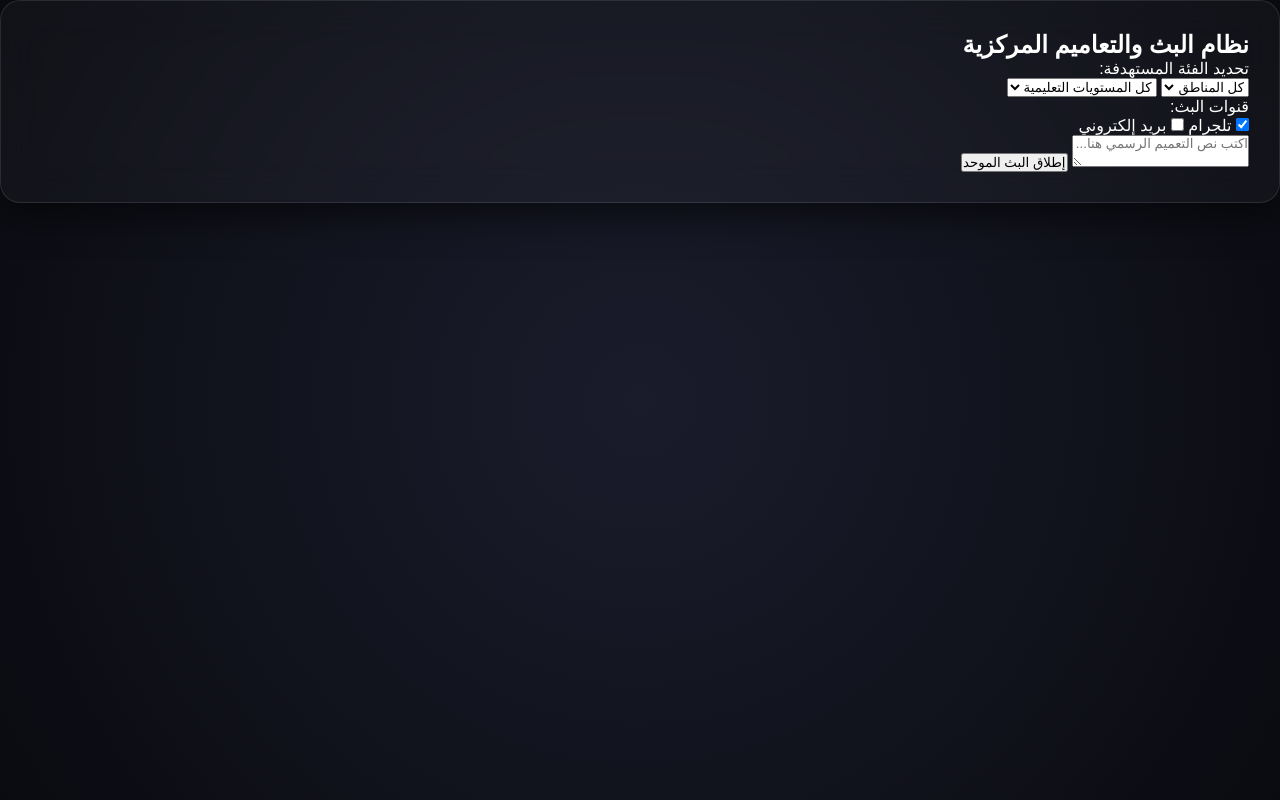
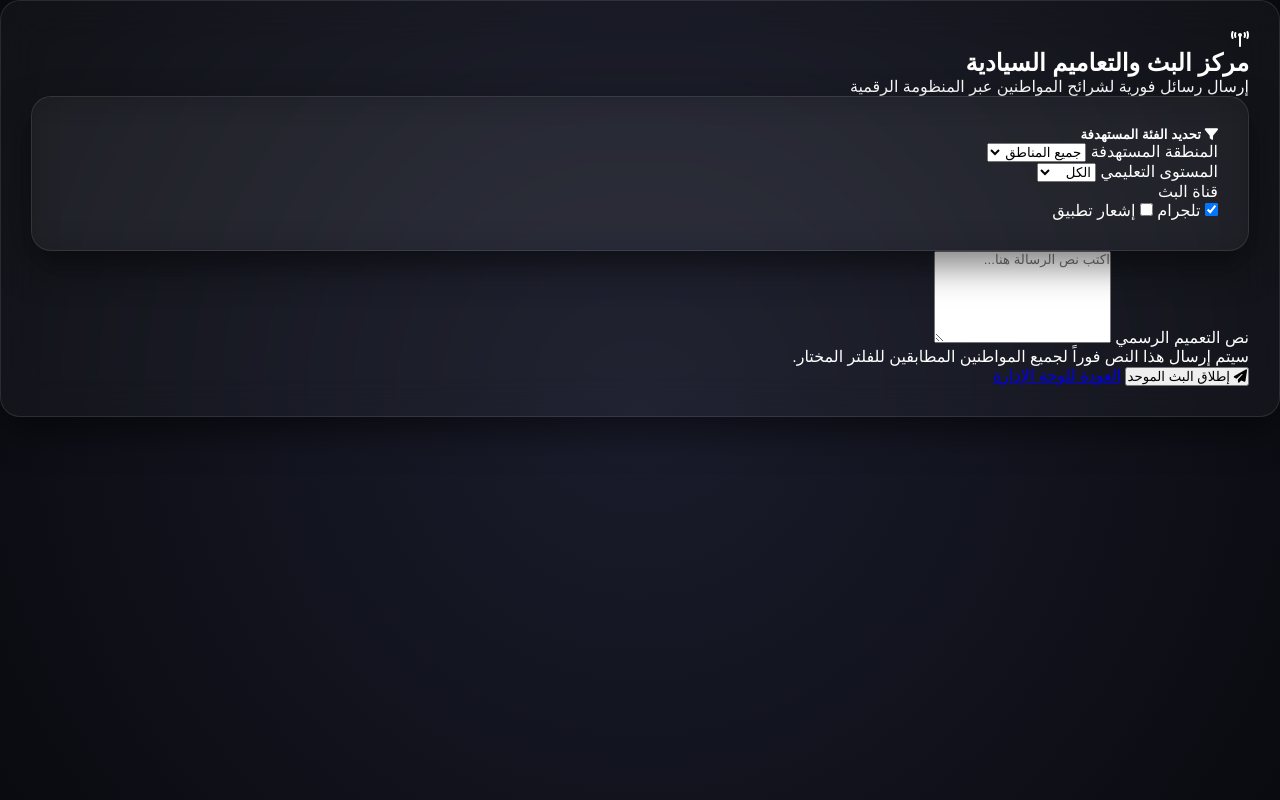
Before and after one commit to sosaskze143/Shadow-Ministry, a Flask app: template templates/admin_notifications.html in a window 1280 px wide. Run offline with Flask 3, Linux system fonts and the light colour scheme; the template is opened without the code that fills it, so the values that code supplies are empty; some libraries are stand-ins or nearby versions.

Commit message:
Update admin notifications template for clarity

```diff
--- a/templates/admin_notifications.html
+++ b/templates/admin_notifications.html
@@ -2,34 +2,62 @@
 <html lang="ar" dir="rtl">
 <head>
     <meta charset="UTF-8">
-    <title>مركز البث | وزارة الظلال</title>
+    <title>مركز البث والتعاميم | وزارة الظلال</title>
     <link rel="stylesheet" href="{{ url_for('static', filename='css/style.css') }}">
+    <script src="https://kit.fontawesome.com/a076d05399.js" crossorigin="anonymous"></script>
 </head>
-<body class="broadcast-layout">
-    <div class="glass-card broadcast-container">
-        <h2 class="gold-text"><i class="fas fa-broadcast-tower"></i> نظام البث والتعاميم المركزية</h2>
-
-        <form action="/api/send_broadcast" method="POST">
-            <div class="filter-box">
-                <label>تحديد الفئة المستهدفة:</label>
-                <div class="filters">
-                    <select name="target_region"><option value="all">كل المناطق</option><script>for(let i=1; i<=25; i++) document.write(`<option>منطقة ${i}</option>`)</script></select>
-                    <select name="target_edu"><option value="all">كل المستويات التعليمية</option><option>جامعي</option><option>ثانوي</option></select>
-                </div>
+<body class="admin-layout">
+    <div class="container py-5">
+        <div class="glass-card broadcast-panel">
+            <div class="panel-header text-center mb-4">
+                <div class="pulse-icon"><i class="fas fa-broadcast-tower"></i></div>
+                <h2 class="gold-text">مركز البث والتعاميم السيادية</h2>
+                <p>إرسال رسائل فورية لشرائح المواطنين عبر المنظومة الرقمية</p>
             </div>
 
-            <div class="channel-box">
-                <label>قنوات البث:</label>
-                <div class="checkboxes">
-                    <span><input type="checkbox" name="chan_tg" checked> تلجرام</span>
-                    <span><input type="checkbox" name="chan_mail"> بريد إلكتروني</span>
+            <form action="/api/send_broadcast" method="POST" class="smart-form">
+                <div class="filter-section glass-card inner-card mb-4">
+                    <h5 class="section-label"><i class="fas fa-filter"></i> تحديد الفئة المستهدفة</h5>
+                    <div class="form-grid-3">
+                        <div class="input-field">
+                            <label>المنطقة المستهدفة</label>
+                            <select name="target_region">
+                                <option value="all">جميع المناطق</option>
+                                {% for i in range(1, 26) %}<option>المنطقة {{i}}</option>{% endfor %}
+                            </select>
+                        </div>
+                        <div class="input-field">
+                            <label>المستوى التعليمي</label>
+                            <select name="target_edu">
+                                <option value="all">الكل</option>
+                                <option>جامعي</option>
+                                <option>ثانوي</option>
+                            </select>
+                        </div>
+                        <div class="input-field">
+                            <label>قناة البث</label>
+                            <div class="checkbox-group">
+                                <span><input type="checkbox" name="chan_tg" checked> تلجرام</span>
+                                <span><input type="checkbox" name="chan_pwa"> إشعار تطبيق</span>
+                            </div>
+                        </div>
+                    </div>
                 </div>
-            </div>
 
-            <textarea name="message" placeholder="اكتب نص التعميم الرسمي هنا..." required></textarea>
+                <div class="message-section">
+                    <label class="gold-text">نص التعميم الرسمي</label>
+                    <textarea name="message" rows="6" placeholder="اكتب نص الرسالة هنا..." required class="custom-textarea"></textarea>
+                    <p class="helper-text">سيتم إرسال هذا النص فوراً لجميع المواطنين المطابقين للفلتر المختار.</p>
+                </div>
 
-            <button type="submit" class="broadcast-btn">إطلاق البث الموحد</button>
-        </form>
+                <div class="footer-actions mt-4">
+                    <button type="submit" class="btn-broadcast">
+                        <i class="fas fa-paper-plane"></i> إطلاق البث الموحد
+                    </button>
+                    <a href="/admin/dashboard" class="btn-cancel-link">العودة للوحة الإدارة</a>
+                </div>
+            </form>
+        </div>
     </div>
 </body>
 </html>
```
